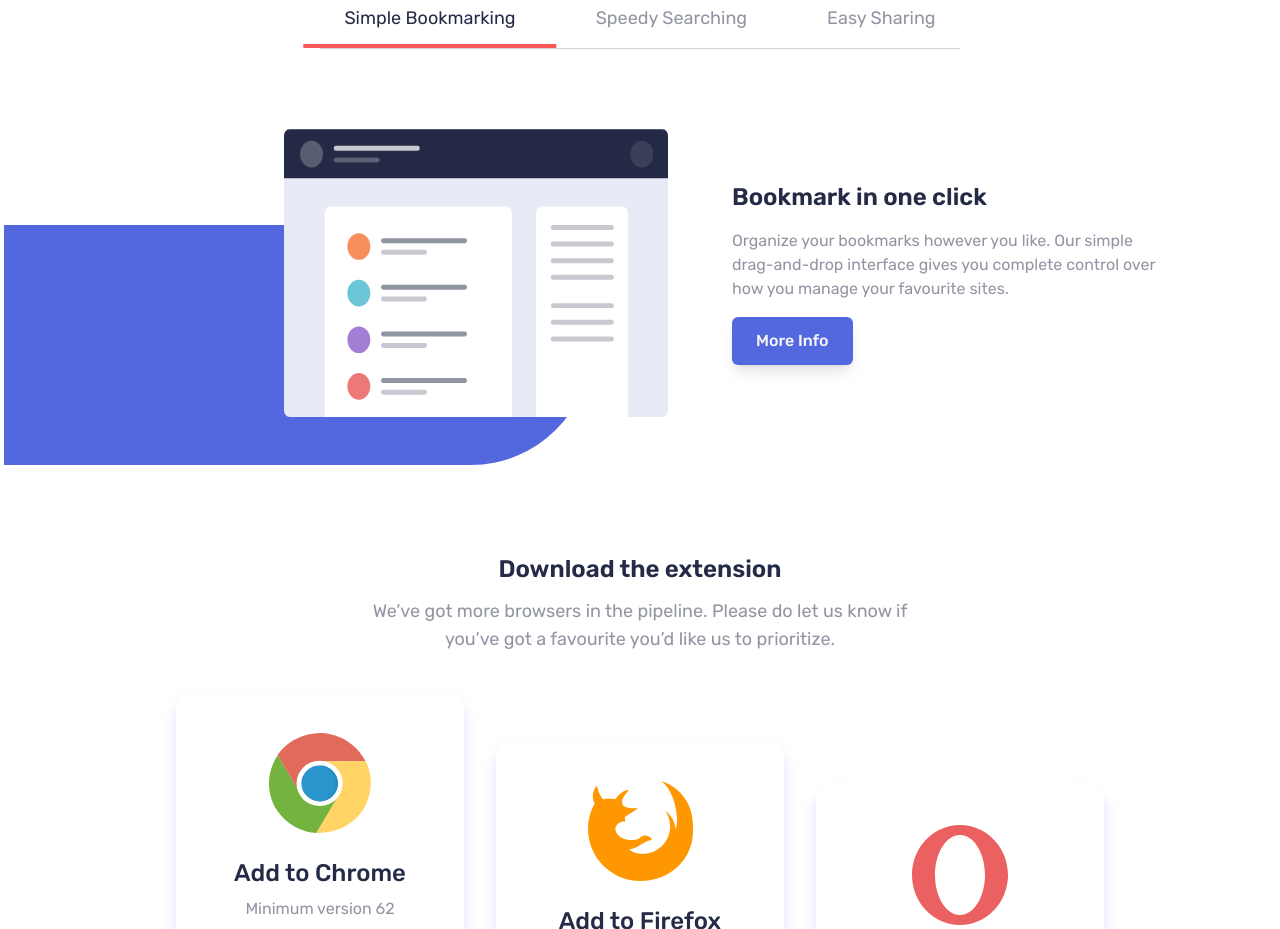
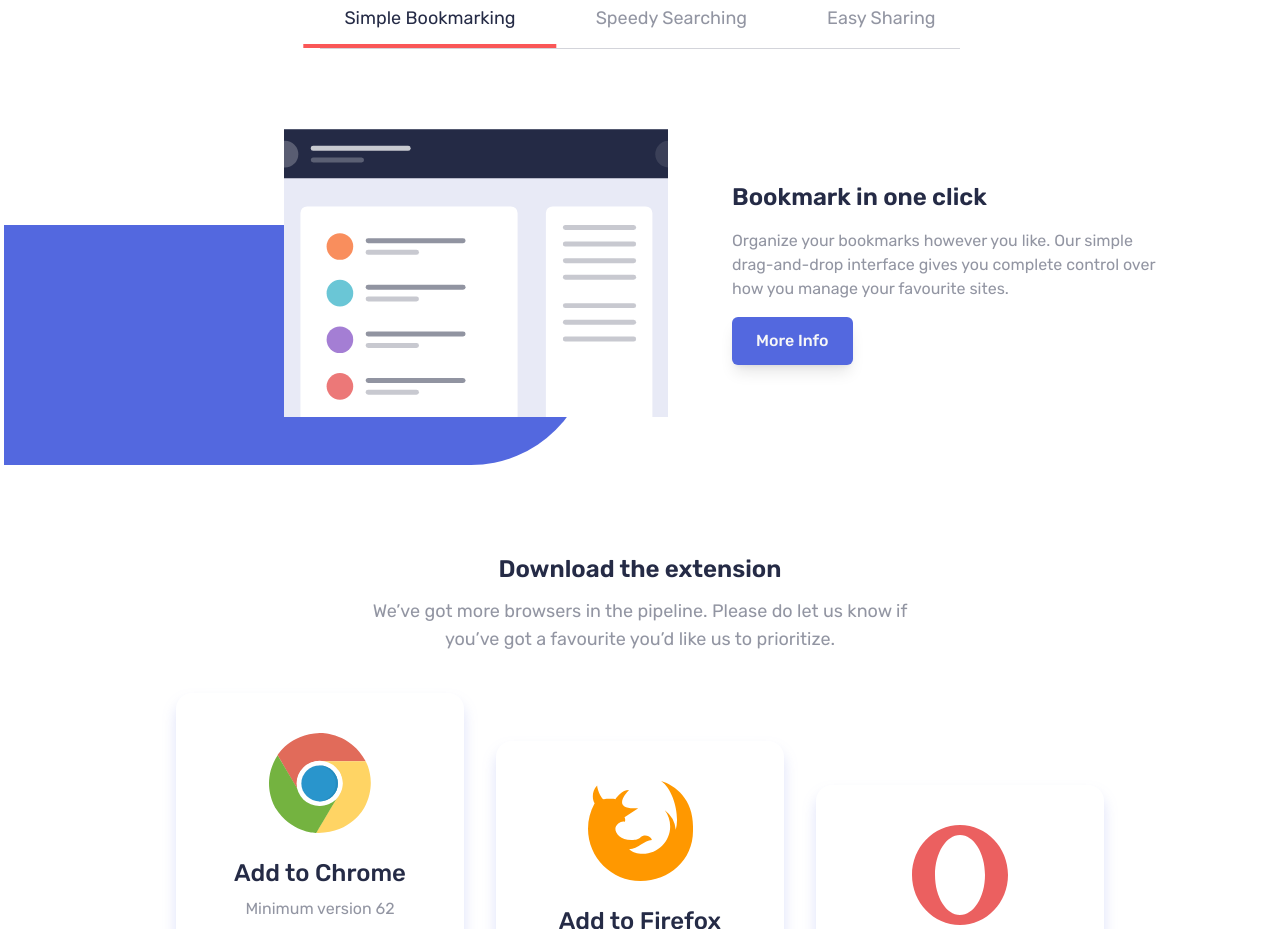
Before and after one commit to Abaljerind/bookmark-landing-page, a React (Vite) app: page / in a window 1280 px wide. Shown: the part 780-1709 px from the top of the page. Built offline with nearby package versions, Linux system fonts and the light colour scheme.

Commit message:
Fix(TabContent): fix style for <img> tag

```diff
--- a/src/components/TabContent.jsx
+++ b/src/components/TabContent.jsx
@@ -7,7 +7,7 @@ const TabContent = ({ content }) => {
         <img
           src={content.image}
           alt={content.alt}
-          className="mx-auto mr-12 h-48 w-64 md:mr-0 md:h-52 md:w-72 lg:mr-8 lg:h-64 lg:w-96 lg:nth-[2]:h-72 lg:nth-[3]:h-72"
+          className="mx-auto mr-12 h-48 w-64 object-cover md:mr-0 md:h-52 md:w-72 lg:mr-8 lg:h-64 lg:w-96 lg:nth-[2]:h-72 lg:nth-[3]:h-72"
         />
       </div>
       {/* ./ Content image */}
```
